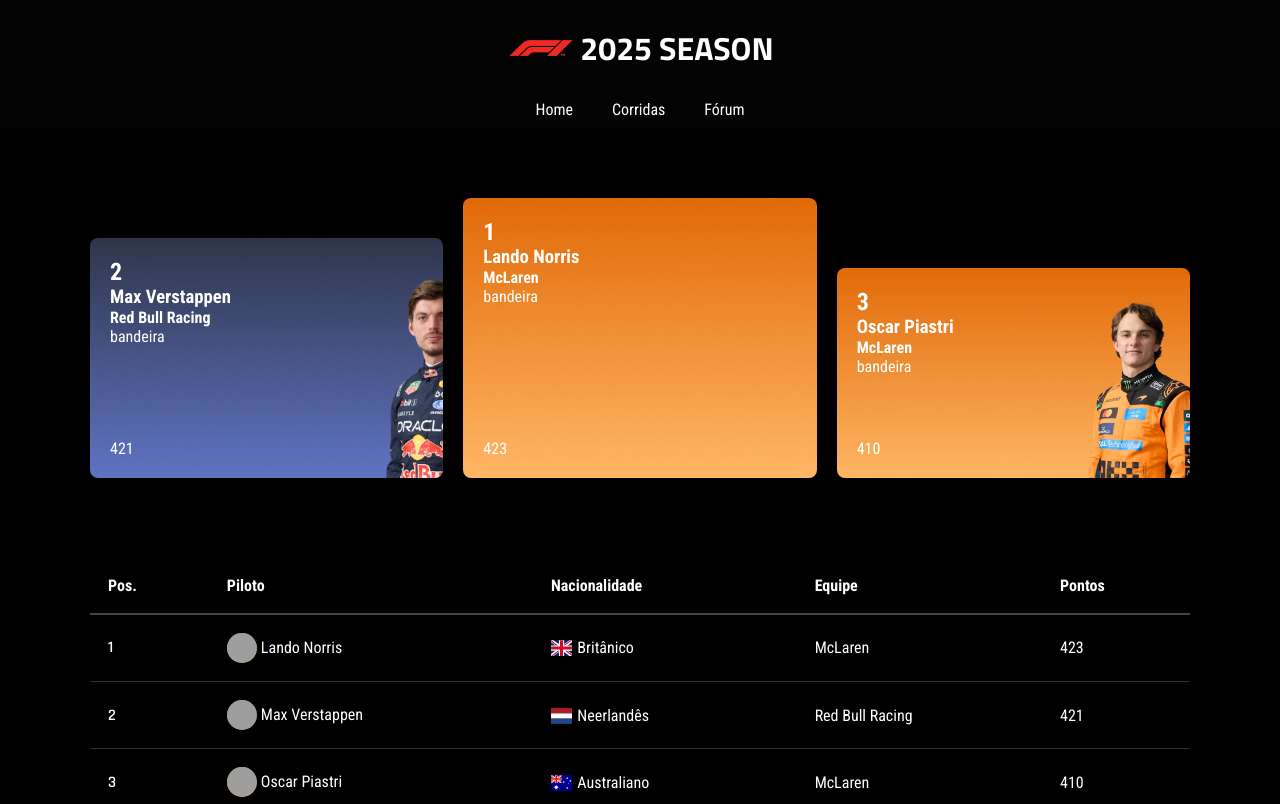
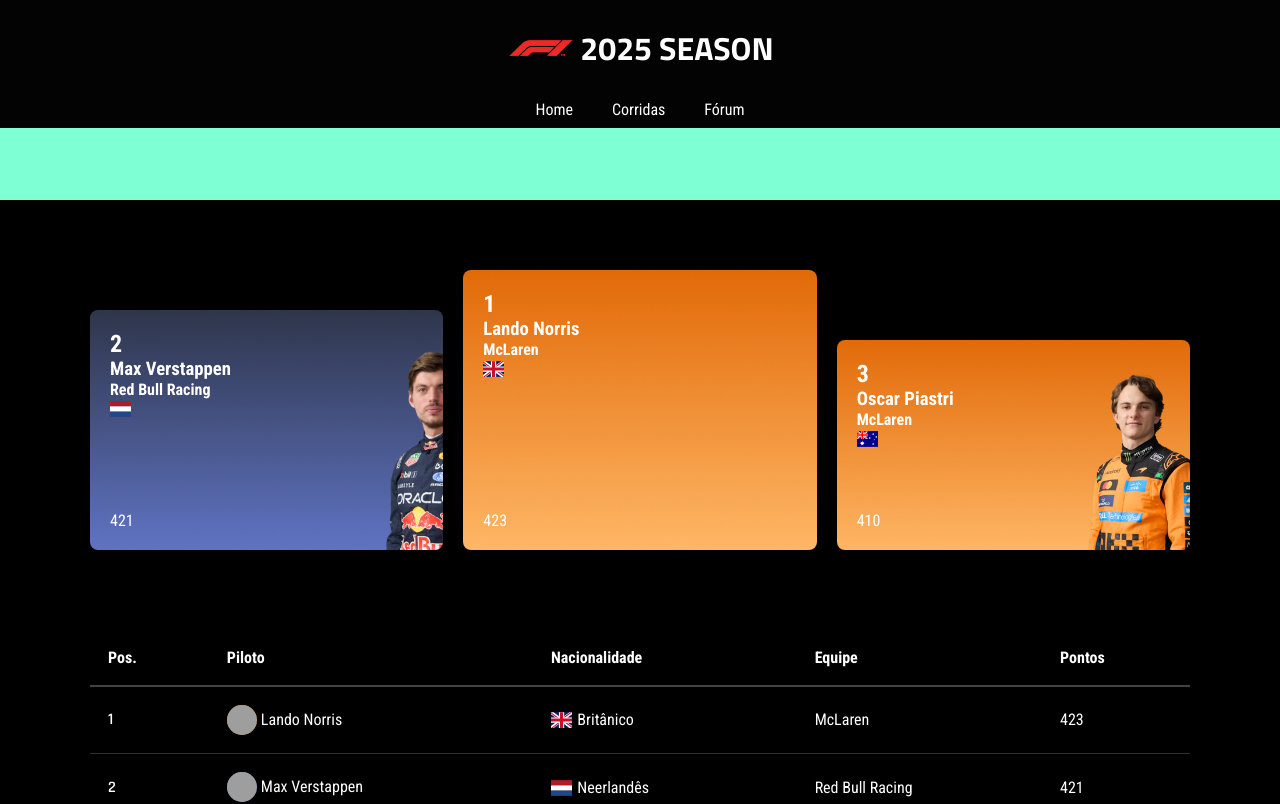
Before and after one commit to kauana-santos/formula1, a React (Vite) app: page / in a window 1280 px wide. Shown: the top 804 px of the page. Built offline with nearby package versions, Linux system fonts and the light colour scheme; data requests are answered from the project's data file; grey boxes are pictures that could not be loaded.

Commit message:
feat: adicionando componente hero na home

```diff
--- a/src/App.css
+++ b/src/App.css
@@ -14,6 +14,8 @@
   --font-text: "Roboto Condensed", sans-serif;
   --font-number: "Rajdhani", sans-serif;
 
+  --font-color:#fff;
+
   --fundo-header: #030303;
   --fundo-table: #000000;
   --hover-tableRow: #080808;
--- a/src/components/Banner/Banner.css
+++ b/src/components/Banner/Banner.css
@@ -3,6 +3,7 @@
     display: flex;
     align-items: center;
     justify-content: center;
+    flex-direction: column;
     background-color: var(--fundo-circuitos);
     margin-top: 10px;
 }
@@ -12,6 +13,13 @@
     min-height: 340px;
     background-repeat: no-repeat;
     background-size: cover;
+    border-radius: 6px;
+    box-shadow: 1px 1px 10px #1d1d1d;
+}
+
+.bannerSection h2{
+    color: var(--font-color);
+    margin: 9px;
 }
 
 .banner a{
--- a/src/components/Banner/index.jsx
+++ b/src/components/Banner/index.jsx
@@ -1,8 +1,9 @@
 import "./Banner.css"
 
-export default function Banner({link, bannerimg}) {
+export default function Banner({link, bannerimg, titulo}) {
   return (
     <section className="bannerSection">
+      <h2>{titulo}</h2>
         <a href={link} target='blank_'>
         <div className="banner" style={{backgroundImage: `url(${bannerimg})`}}>
         </div>
--- /dev/null
+++ b/src/components/Hero/Hero.css
@@ -0,0 +1,4 @@
+section{
+    background-color: aquamarine;
+    height: 9vh;
+}
--- /dev/null
+++ b/src/components/Hero/index.jsx
@@ -0,0 +1,9 @@
+import "./Hero.css"
+
+export default function Hero() {
+  return (
+    <section>
+
+    </section>
+  )
+}
--- a/src/components/Podium/index.jsx
+++ b/src/components/Podium/index.jsx
@@ -8,7 +8,7 @@
                 <h3>Max Verstappen</h3>
                 <h4>Red Bull Racing</h4>
 
-                <span>bandeira</span>
+                <span className={`fi fi-nl`}></span>
             </div>
             <div>421</div>
         </div>
@@ -19,7 +19,7 @@
                 <h3>Lando Norris</h3>
                 <h4>McLaren</h4>
 
-                <span>bandeira</span>
+                <span className={`fi fi-gb`}></span>
             </div>
             <div>423</div>
         </div>
@@ -29,7 +29,7 @@
                 <h3>Oscar Piastri</h3>
                 <h4>McLaren</h4>
 
-                <span>bandeira</span>
+                <span className={`fi fi-au`}></span>
             </div>
             <div>410</div>
         </div>
--- a/src/components/RaceCard/Corridas.css
+++ b/src/components/RaceCard/Corridas.css
@@ -39,12 +39,14 @@
 .PodiumCard{
     display: flex;
     align-items: center;
+    justify-content: center;
+    gap: 4px;
     background-color: #313131;
     padding: 8px;
     border-radius: 5px;
     width: 100%;
     margin-left: 3px;
-    justify-content: center;
+
 }
 
 .paisDiv{
--- a/src/pages/Corridas/index.jsx
+++ b/src/pages/Corridas/index.jsx
@@ -6,7 +6,7 @@
 export default function Corridas() {
   return (
     <section>
-      <Banner link={`https://www.formula1.com/en/racing/2026`} bannerimg={banner}/>
+      <Banner link={`https://www.formula1.com/en/racing/2026`} bannerimg={banner} titulo={"Acompanhe a temporada atual"}/>
         <main>
             <RaceCard/>
         </main>
--- a/src/pages/Home/Home.jsx
+++ b/src/pages/Home/Home.jsx
@@ -1,10 +1,12 @@
 import React from 'react'
 import Tabela from '../../components/Table'
 import Podium from '../../components/Podium'
+import Hero from '../../components/Hero'
 
 export default function Home() {
   return (
     <div>
+        <Hero/>
         <Podium/>
         <Tabela/>
     </div>
```
